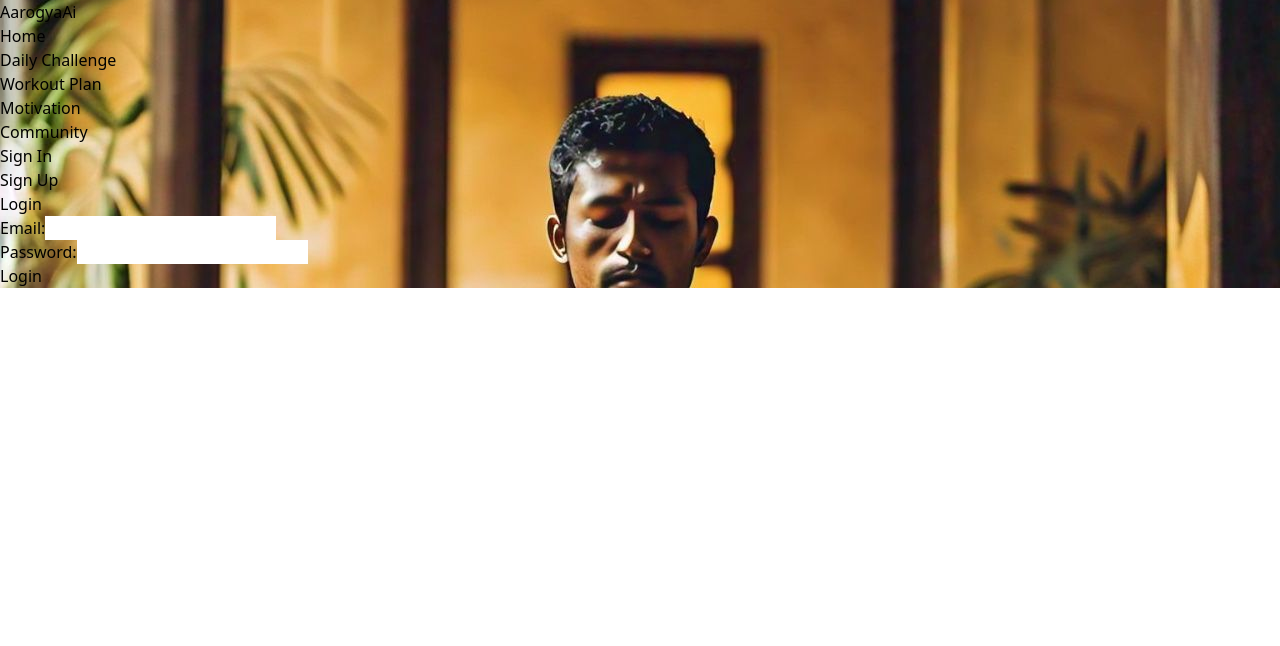
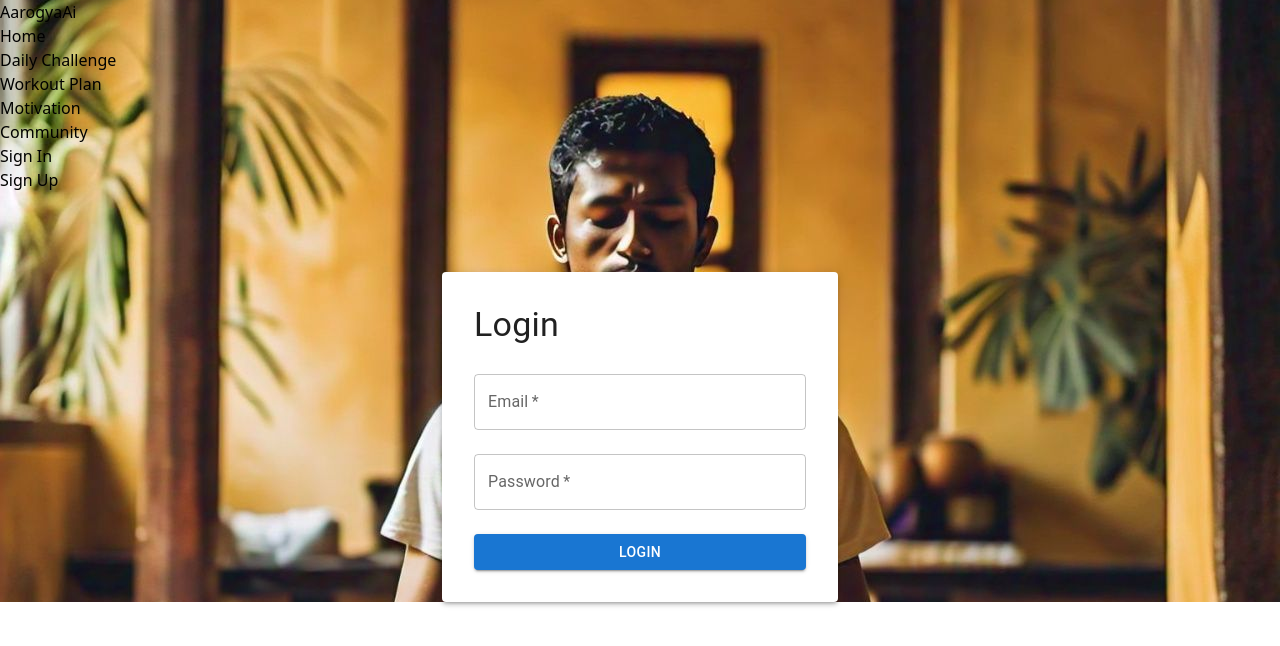
Before and after one commit to Saravjeet0806/aarogya_smart, a React (Vite) app: page /profile in a window 1280 px wide. Shown: the top 646 px of the page. Built offline with nearby package versions, Linux system fonts and the light colour scheme; no server answers.

Commit message:
added login mui

```diff
--- a/src/components/Login.jsx
+++ b/src/components/Login.jsx
@@ -1,6 +1,7 @@
 import React, { useState } from 'react';
 import { signInWithEmailAndPassword } from 'firebase/auth';
 import { auth } from '../firebase';
+import { Container, TextField, Button, Typography, Alert, Paper } from '@mui/material';
 
 const Login = () => {
   const [email, setEmail] = useState('');
@@ -11,37 +12,50 @@ const Login = () => {
     e.preventDefault();
     try {
       await signInWithEmailAndPassword(auth, email, password);
+      setError(''); // Clear error on successful login
     } catch (err) {
       setError(err.message);
     }
   };
 
   return (
-    <div className="login-container">
-      <h2>Login</h2>
-      <form onSubmit={handleLogin}>
-        <div>
-          <label>Email:</label>
-          <input
+    <Container maxWidth="xs" style={{ marginTop: '5rem' }}>
+      <Paper elevation={3} style={{ padding: '2rem', backgroundColor: '#fff' }}>
+        <Typography variant="h4" component="h2" gutterBottom>
+          Login
+        </Typography>
+        <form onSubmit={handleLogin}>
+          <TextField
+            label="Email"
             type="email"
             value={email}
             onChange={(e) => setEmail(e.target.value)}
+            fullWidth
             required
+            margin="normal"
           />
-        </div>
-        <div>
-          <label>Password:</label>
-          <input
+          <TextField
+            label="Password"
             type="password"
             value={password}
             onChange={(e) => setPassword(e.target.value)}
+            fullWidth
             required
+            margin="normal"
           />
-        </div>
-        {error && <p className="error">{error}</p>}
-        <button type="submit">Login</button>
-      </form>
-    </div>
+          {error && <Alert severity="error">{error}</Alert>}
+          <Button
+            type="submit"
+            variant="contained"
+            color="primary"
+            fullWidth
+            style={{ marginTop: '1rem' }}
+          >
+            Login
+          </Button>
+        </form>
+      </Paper>
+    </Container>
   );
 };
 
```
